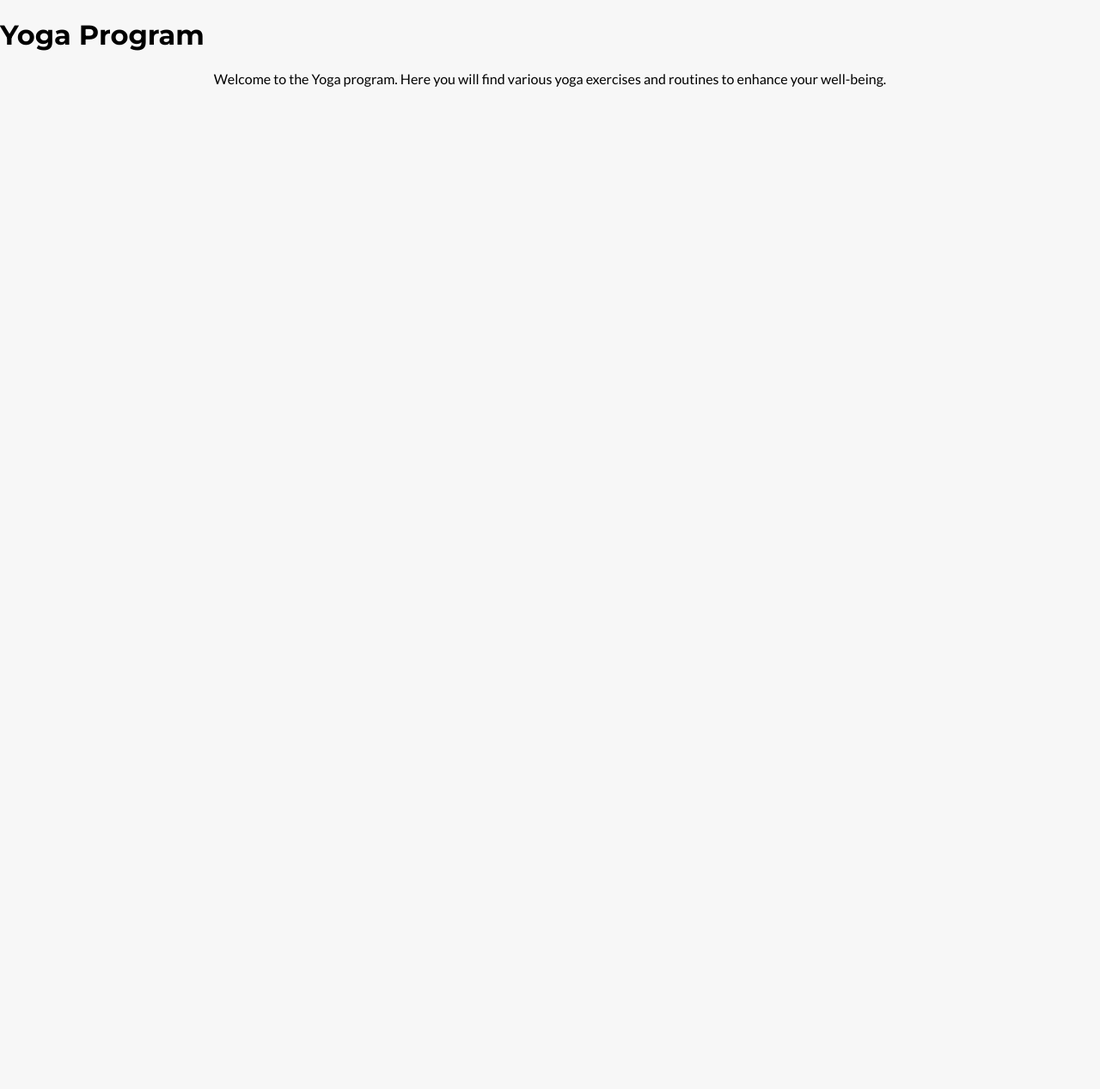
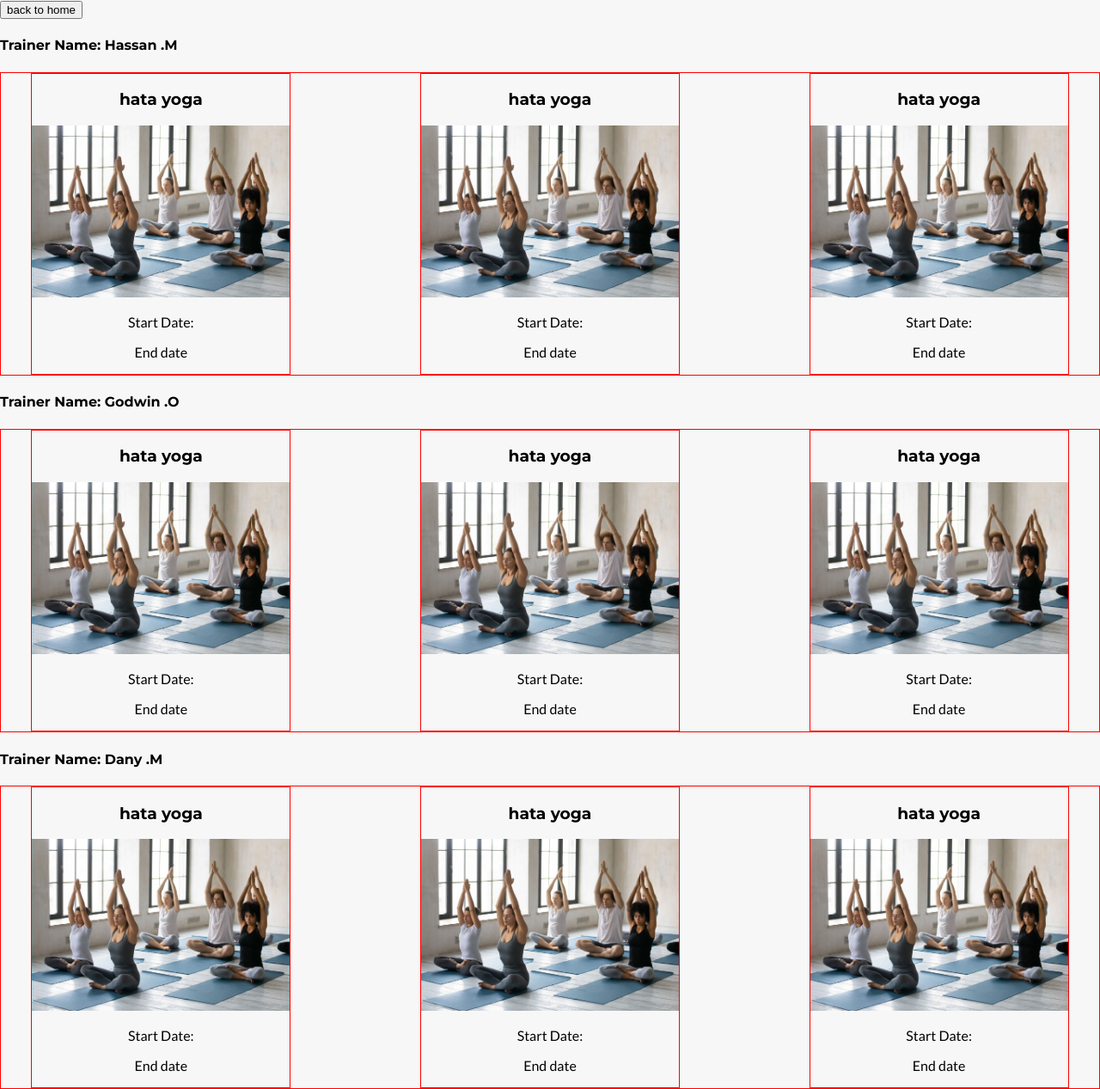
Before and after one commit to student-repos/POWERHOUR-FITNESS, a React (Vite) app in the folder frontend/: page /programs/yoga in a window 1280 px wide. Shown: the whole page at 86% size. Before the commit the page ends 800 px from the top, so only its background shows below. Built offline with nearby package versions, Linux system fonts and the light colour scheme.

Commit message:
asign yoga cours page
git rebase --continue -m "Assign Yoga Course Page"

```diff
--- a/frontend/src/App.jsx
+++ b/frontend/src/App.jsx
@@ -19,12 +19,12 @@ import { AuthProvider } from "./contexts/AuthContext";
 import "./App.css";
 
 import Yoga from "./components/Programs/yoga/Yoga.jsx";
+import YogaCourses from "./components/Programs/yoga/yoga-courses/YogaCourses.jsx";
 import Cardio from "./components/Programs/cardio/Cardio.jsx";
 import Pilates from "./components/Programs/pilates/Pilates.jsx";
 
 function App() {
   return (
-    <SnackbarProvider maxSnack={3}>
     <Router>
       <AuthProvider>
         <Routes>
@@ -70,12 +70,13 @@ function App() {
             }
           />
           <Route path="/programs/yoga" element={<Yoga />} />
+          <Route path="/programs/yoga/yoga-courses" element={<YogaCourses />} />
+
           <Route path="/programs/cardio" element={<Cardio />} />
           <Route path="/programs/pilates" element={<Pilates />} />
         </Routes>
       </AuthProvider>
     </Router>
-    </SnackbarProvider>
   );
 }
 
--- /dev/null
+++ b/frontend/src/components/Programs/yoga/Yoga.css
@@ -0,0 +1,23 @@
+.trainer-info {
+
+
+
+}
+.trainer-row {
+  display: flex;
+  flex-direction: row;
+  justify-content: space-around;
+  gap: 5rem;
+border: 1px solid red;}
+
+
+.cours-card{
+    border: 1px solid red;
+
+}
+img {
+
+}
+h3{
+    text-align: center;
+}
--- a/frontend/src/components/Programs/yoga/Yoga.jsx
+++ b/frontend/src/components/Programs/yoga/Yoga.jsx
@@ -1,11 +1,89 @@
 import React from "react";
+import yogaImage from "../../../assets/yoga .jpeg";
+import "./Yoga.css";
+import { Link, Outlet } from "react-router-dom";
+
 
 function Yoga() {
   return (
-    <div>
-      <h1>Yoga Program</h1>
-      <p>Welcome to the Yoga program. Here you will find various yoga exercises and routines to enhance your well-being.</p>
-    </div>
+    <>
+    <div className="yoga-container">
+        <div>
+          <button>back to home </button>
+        </div>
+        <div>
+          <div className="trainer-info">
+            <h4>Trainer Name: Hassan .M </h4>
+          </div>
+          <section className="trainer-row">
+            <Link to="/programs/yoga/yoga-courses"><div className="cours-card">
+              <h3>hata yoga</h3>
+              <img src={yogaImage} width={300} />
+              <p>Start Date:</p>
+              <p>End date</p>
+            </div> </Link>
+            <div className="cours-card">
+              <h3>hata yoga</h3>
+              <img src={yogaImage} width={300} />
+              <p>Start Date:</p>
+              <p>End date</p>
+            </div>
+            <div className="cours-card">
+              <h3>hata yoga</h3>
+              <img src={yogaImage} width={300} />
+              <p>Start Date:</p>
+              <p>End date</p>
+            </div>
+          </section>
+          <div className="trainer-info">
+            <h4>Trainer Name: Godwin .O </h4>
+          </div>
+          <section className="trainer-row">
+          <div className="cours-card">
+              <h3>hata yoga</h3>
+              <img src={yogaImage} width={300} />
+              <p>Start Date:</p>
+              <p>End date</p>
+            </div>
+            <div className="cours-card">
+              <h3>hata yoga</h3>
+              <img src={yogaImage} width={300} />
+              <p>Start Date:</p>
+              <p>End date</p>
+            </div>
+            <div className="cours-card">
+              <h3>hata yoga</h3>
+              <img src={yogaImage} width={300} />
+              <p>Start Date:</p>
+              <p>End date</p>
+            </div>
+          </section>
+          <div className="trainer-info">
+            <h4>Trainer Name: Dany .M </h4>
+          </div>
+          <section className="trainer-row">
+          <div className="cours-card">
+              <h3>hata yoga</h3>
+              <img src={yogaImage} width={300} />
+              <p>Start Date:</p>
+              <p>End date</p>
+            </div>
+            <div className="cours-card">
+              <h3>hata yoga</h3>
+              <img src={yogaImage} width={300} />
+              <p>Start Date:</p>
+              <p>End date</p>
+            </div>
+            <div className="cours-card">
+              <h3>hata yoga</h3>
+              <img src={yogaImage} width={300} />
+              <p>Start Date:</p>
+              <p>End date</p>
+            </div>
+          </section>
+        </div>
+      </div>
+    </>
   );
 }
 
--- /dev/null
+++ b/frontend/src/components/Programs/yoga/yoga-courses/YogaCourses.jsx
@@ -0,0 +1,37 @@
+import React from "react";
+import Logo from "../../../../assets/logo.png";
+
+function YogaCourses() {
+  return (
+    <>
+      <div className="singlepage-container">
+        <div className="header">
+          <div><img src={Logo} alt="" width={60} /></div>
+          <h2>PowerHour</h2>
+        </div>
+        <div className="Trainer-profile">
+          <img src="" alt="" />
+          <p>Name of Trainer</p>
+        </div>
+        <div className="description">
+          <p>
+            Lorem ipsum dolor sit amet consectetur, adipisicing elit. Dolor amet
+            mollitia natus saepe soluta harum ipsum hic cumque. Soluta similique
+            nam ipsam nostrum maxime eligendi architecto officiis, animi
+            molestiae ea qui perspiciatis aspernatur aliquid eius nisi quas vel
+            nemo vero magni. Quaerat, libero aperiam debitis recusandae
+            perspiciatis possimus aliquid quas.{" "}
+          </p>
+        </div>
+        <div className="booking-card">
+            <p>start time: 10:00 Am 20.06.2024</p>
+            <p>duration :90 min</p>
+            <p>capacity:20</p>
+            <button>Book Now</button>
+        </div>
+      </div>
+    </>
+  );
+}
+
+export default YogaCourses;
```
Lines whose indentation alone changed are shown as unchanged.
